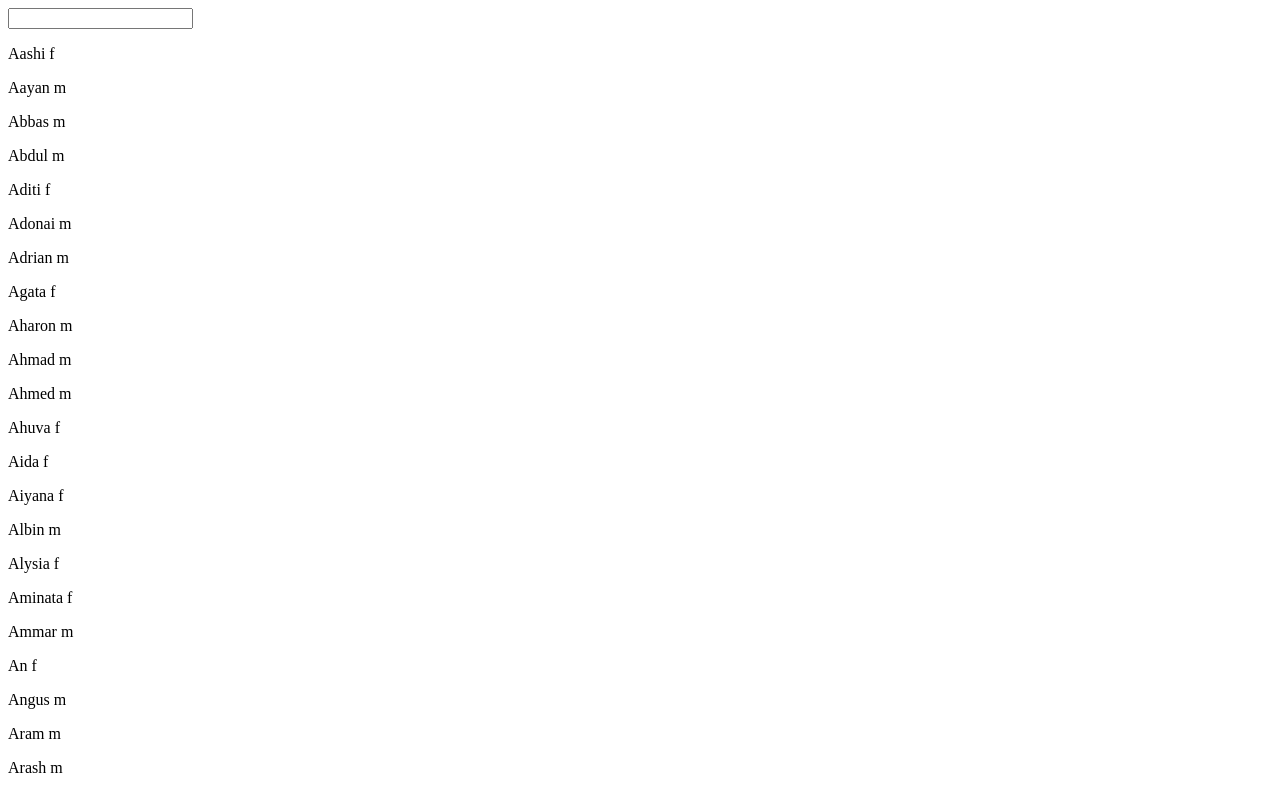
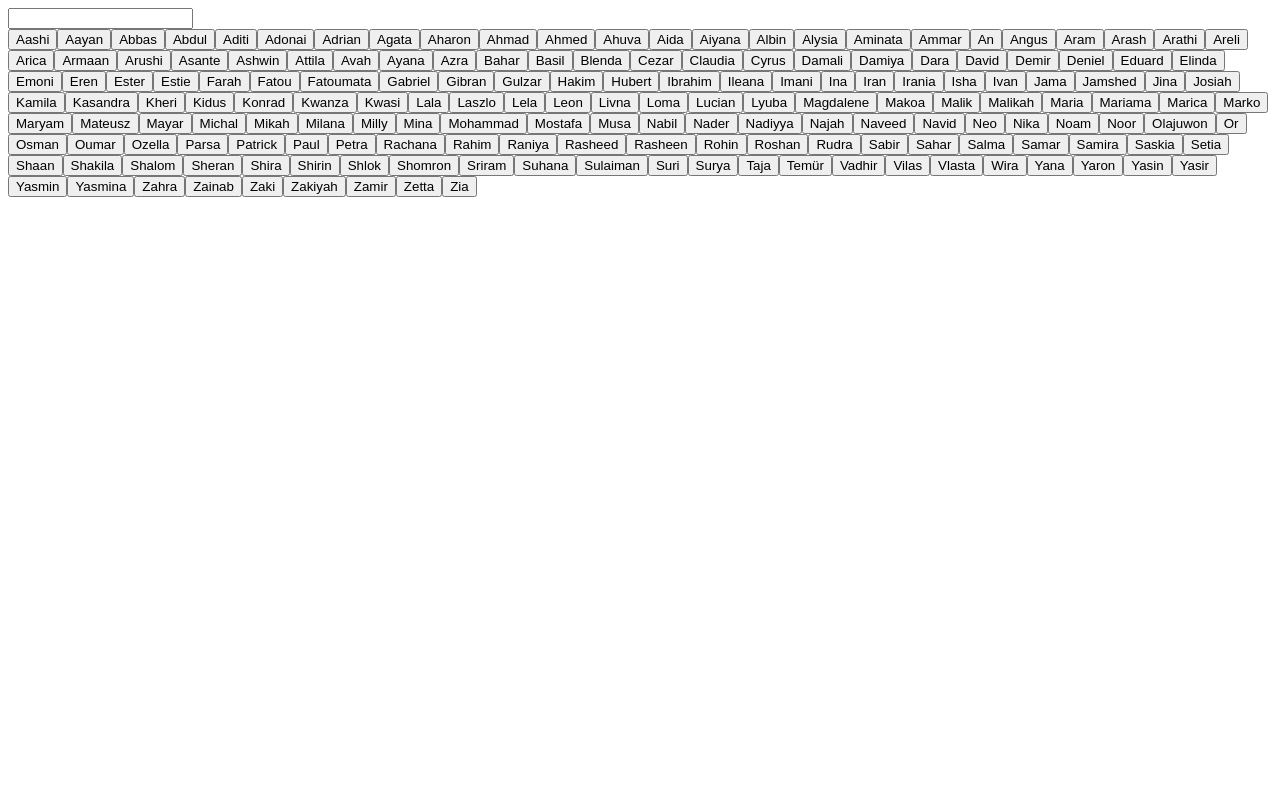
Before and after one commit to isawokin98/baby-names, a React (Create React App) app: page / in a window 1280 px wide. Shown: the top 793 px of the page. Built offline with nearby package versions, Linux system fonts and the light colour scheme; the HTML template or start-up script is replaced by a standard one.

Commit message:
working but with a bug

```diff
--- /dev/null
+++ b/src/components/FavouritesList.tsx
@@ -0,0 +1,5 @@
+
+
+export default function FavouritesList({favourites}:any):JSX.Element {
+    return <div>{favourites.join(' ')}</div>
+}
--- a/src/components/MainBody.tsx
+++ b/src/components/MainBody.tsx
@@ -1,19 +1,27 @@
 import NamesList from "./NamesList";
 import { useState } from "react";
 import SearchBar from "./SearchBar";
+import FavouritesList from "./FavouritesList";
 
  export default function MainBody():JSX.Element {
 
     const [search, updateSearch] = useState('')
+    const [favourites, setFavourites] = useState([''])
+    const [click, updateClick] = useState('')
+
     function handleSearchChange(e:any){
         updateSearch(e.target.value)
     }
 
-
+    function handleNameClick(e: any){
+        updateClick(e.currentTarget.innerText)
+        setFavourites(favourites => [...favourites, click])
+    }
 
     return <>
 
     <SearchBar search={search} onSearchChange={handleSearchChange} />
-    <NamesList/>
+    <FavouritesList favourites={favourites}/>
+    <NamesList search={search} click={click} handleClickName={handleNameClick}/>
     </>
 }
--- a/src/components/NameItem.tsx
+++ b/src/components/NameItem.tsx
@@ -2,9 +2,13 @@ interface NameItemProps {
     key: number;
     name: string;
     sex: string;
+    click: string;
+    handleClickName: any;
 }
 
 
-export default function NameItem({name, sex}: NameItemProps):JSX.Element {
-    return <p>{name} {sex}</p>
+export default function NameItem({name, handleClickName, click}: NameItemProps):JSX.Element {
+    return <button  onClick={handleClickName}>{name} </button>
 }
+
+// (e) => console.log(e.currentTarget.innerText)value={click}
--- a/src/components/NamesList.tsx
+++ b/src/components/NamesList.tsx
@@ -1,7 +1,13 @@
 import data from '../data.json'
 import NameItem from './NameItem'
 
-export default function NamesList():JSX.Element {
+interface NamesListProps {
+    search: string;
+    click: string;
+    handleClickName: any;
+}
+
+export default function NamesList({search, click, handleClickName}: NamesListProps):JSX.Element {
 
     data.sort(function(a,b){
         if(a.name < b.name) return -1
@@ -9,9 +15,11 @@ export default function NamesList():JSX.Element {
         return 0
     })
 
+    const filteredData = data.filter(item => item.name.toLowerCase().includes(search.toLowerCase()))
+
 
     return <>
-{data.map(item => <NameItem key={item.id} name={item.name} sex={item.sex}/>)}
+{filteredData.map(item => <NameItem key={item.id} name={item.name} sex={item.sex} click={click} handleClickName={handleClickName}/>)}
 
     </>
 }
```
